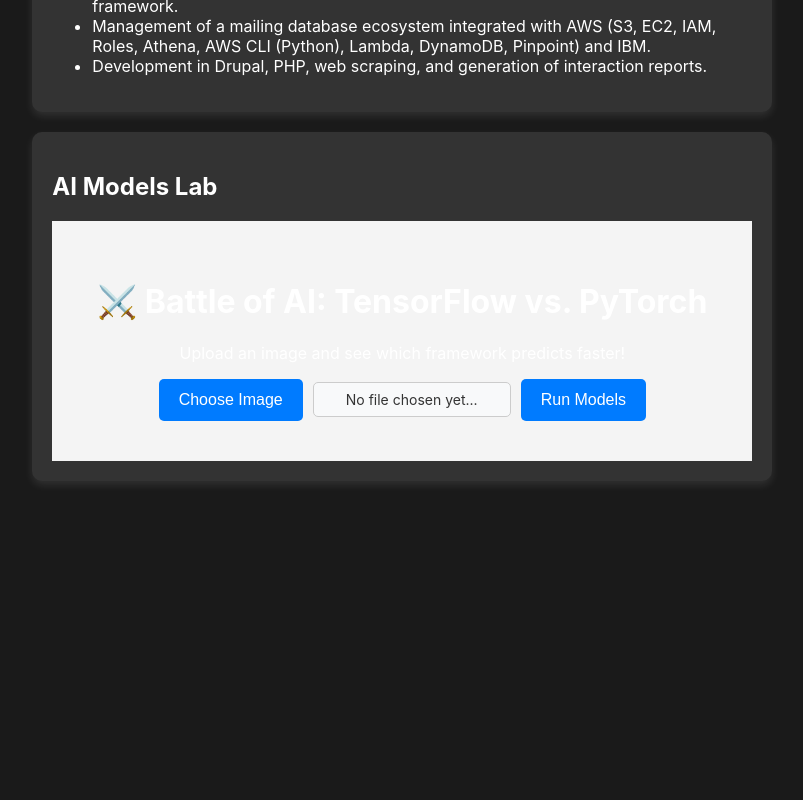
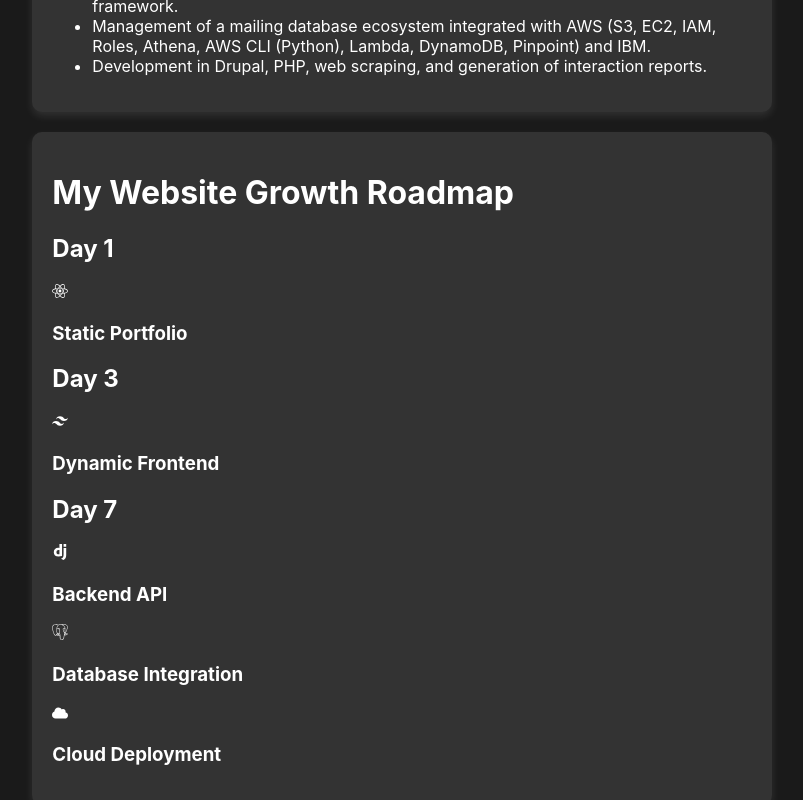
Before and after one commit to diegozabalab-public-profile/ai_portfolio_labs_react_frontend, a React (Create React App) app in the folder ai_portfolio_labs_react_frontend_base/b_source/: page / in a window 1280 px wide. Shown: the part 1760-2560 px from the top of the page, without its empty margins (81-884 px from the left). Before the commit the page ends 2411 px from the top, so only its background shows below. Built offline with nearby package versions, Linux system fonts and the light colour scheme; no server answers.

Commit message:
added new page - WIP

```diff
--- a/ai_portfolio_labs_react_frontend_base/b_source/package.json
+++ b/ai_portfolio_labs_react_frontend_base/b_source/package.json
@@ -4,6 +4,7 @@
   "private": true,
   "dependencies": {
     "cra-template": "1.2.0",
+    "framer-motion": "^12.4.7",
     "react": "^19.0.0",
     "react-dom": "^19.0.0",
     "react-icons": "^5.4.0",
--- a/ai_portfolio_labs_react_frontend_base/b_source/src/templates/css/home_page_styles.css
+++ b/ai_portfolio_labs_react_frontend_base/b_source/src/templates/css/home_page_styles.css
@@ -292,3 +292,14 @@
 .section:last-child {
   margin-bottom: 150px; /* Adds space so footer does not overlap */
 }
+
+.tech-roadmap-item {
+    display: flex;
+    align-items: center;
+    gap: 10px; /* Adds space between icon and text */
+}
+
+.tech-roadmap-item svg {
+    width: 30px;
+    height: 30px;
+}
--- a/ai_portfolio_labs_react_frontend_base/b_source/src/templates/home_page.js
+++ b/ai_portfolio_labs_react_frontend_base/b_source/src/templates/home_page.js
@@ -3,6 +3,8 @@
 import { FaMoon, FaSun } from "react-icons/fa";
 import FooterPage from "./footer_page";
 import AiModelsInferenceTimesResults from "../templates/ai_models_inference_times_results";
+import TechRoadmapPage from "../templates/tech_roadmap_page";
+
 import "./css/home_page_styles.css";
 
 const HomePage = () => {
@@ -100,6 +102,11 @@
                     </ul>
                 </div>
 
+                {/* Tech Roadmap Section */}
+                <div className="section">
+                    <TechRoadmapPage />
+                </div>
+
                 {/* Projects Section */}
                 <div className="section">
                     <h2>AI Models Lab</h2>
--- /dev/null
+++ b/ai_portfolio_labs_react_frontend_base/b_source/src/templates/tech_roadmap_page.js
@@ -0,0 +1,103 @@
+import { useState } from "react";
+import { motion } from "framer-motion";
+import { FaReact, FaCloud } from "react-icons/fa";
+import { SiDjango, SiPostgresql, SiTailwindcss } from "react-icons/si";
+
+const milestones = [
+    {
+        day: "Day 1",
+        events: [
+            { title: "Static Portfolio", description: "Started with HTML, CSS, and JavaScript.", icon: <FaReact className="text-blue-400 text-4xl" /> }
+        ]
+    },
+    {
+        day: "Day 3",
+        events: [
+            { title: "Dynamic Frontend", description: "Moved to React for better UI/UX.", icon: <SiTailwindcss className="text-teal-400 text-4xl" /> }
+        ]
+    },
+    {
+        day: "Day 7",
+        events: [
+            { title: "Backend API", description: "Created a Django REST API.", icon: <SiDjango className="text-green-600 text-4xl" /> },
+            { title: "Database Integration", description: "Added PostgreSQL for data storage.", icon: <SiPostgresql className="text-blue-500 text-4xl" /> },
+            { title: "Cloud Deployment", description: "Deployed using CI/CD and cloud hosting.", icon: <FaCloud className="text-gray-500 text-4xl" /> }
+        ]
+    }
+];
+
+const TechRoadmapPage = () => {
+    const [selected, setSelected] = useState(null);
+
+    return (
+        <motion.div
+            className="flex flex-col items-center p-10 bg-gradient-to-b from-blue-50 to-blue-200 min-h-screen"
+            initial={{ opacity: 0 }}
+            animate={{ opacity: 1 }}
+            transition={{ duration: 1 }}
+        >
+            <motion.h1
+                className="text-3xl font-bold mb-6"
+                initial={{ y: -50, opacity: 0 }}
+                animate={{ y: 0, opacity: 1 }}
+                transition={{ duration: 0.8 }}
+            >
+                My Website Growth Roadmap
+            </motion.h1>
+
+            {/* Wrapper for the timeline */}
+            <div className="relative flex flex-col items-center w-full max-w-3xl">
+                {/* Vertical Line */}
+                <div className="absolute left-5 top-0 w-1 bg-gray-300 h-full transform -translate-x-1/2"></div>
+
+                {milestones.map((milestone, index) => (
+                    <div key={index} className="relative flex flex-col w-full mb-6">
+                        {/* Day Header */}
+                        <h2 className="text-lg font-semibold mb-2 text-gray-700">{milestone.day}</h2>
+
+                        {milestone.events.map((event, eventIndex) => (
+                            <motion.div
+                                key={eventIndex}
+                                className="relative flex items-center space-x-4 p-4 mb-3 rounded-xl shadow-md bg-white w-full cursor-pointer hover:shadow-lg"
+                                onClick={() => setSelected(eventIndex === selected ? null : eventIndex)}
+                                whileHover={{ scale: 1.05 }}
+                                initial={{ opacity: 0, y: 20 }}
+                                animate={{ opacity: 1, y: 0 }}
+                                transition={{ duration: 0.5, delay: index * 0.2 }}
+                            >
+                                {/* Connector Circle */}
+                                <div className="absolute left-5 w-4 h-4 bg-blue-500 rounded-full transform -translate-x-1/2"></div>
+
+                                {/* Icon and Title in Same Row */}
+                                <div className="flex items-center space-x-3">
+                                    <motion.div
+                                        className="relative z-10"
+                                        initial={{ rotate: -10 }}
+                                        animate={{ rotate: 0 }}
+                                        transition={{ duration: 0.5 }}>
+                                        {event.icon}
+                                    </motion.div>
+                                    <h3 className="text-xl font-semibold">{event.title}</h3>
+                                </div>
+
+                                {/* Text Content */}
+                                {selected === eventIndex && (
+                                    <motion.p
+                                        className="text-gray-600 mt-2"
+                                        initial={{ opacity: 0, y: -10 }}
+                                        animate={{ opacity: 1, y: 0 }}
+                                        transition={{ duration: 0.3 }}
+                                    >
+                                        {event.description}
+                                    </motion.p>
+                                )}
+                            </motion.div>
+                        ))}
+                    </div>
+                ))}
+            </div>
+        </motion.div>
+    );
+};
+
+export default TechRoadmapPage;
```
Also changed, not shown: 1 other file (tests, documents, lock files or other folders).
